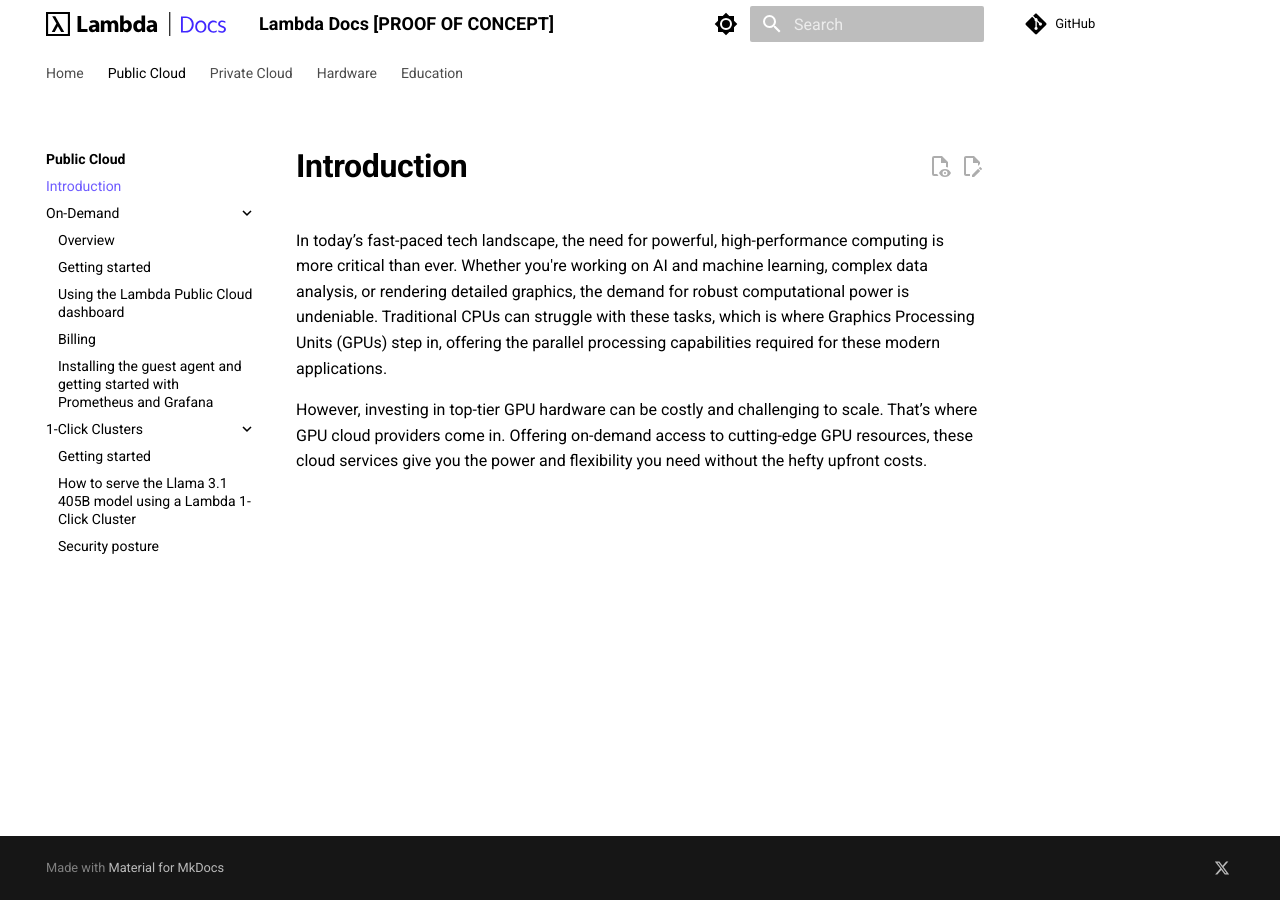
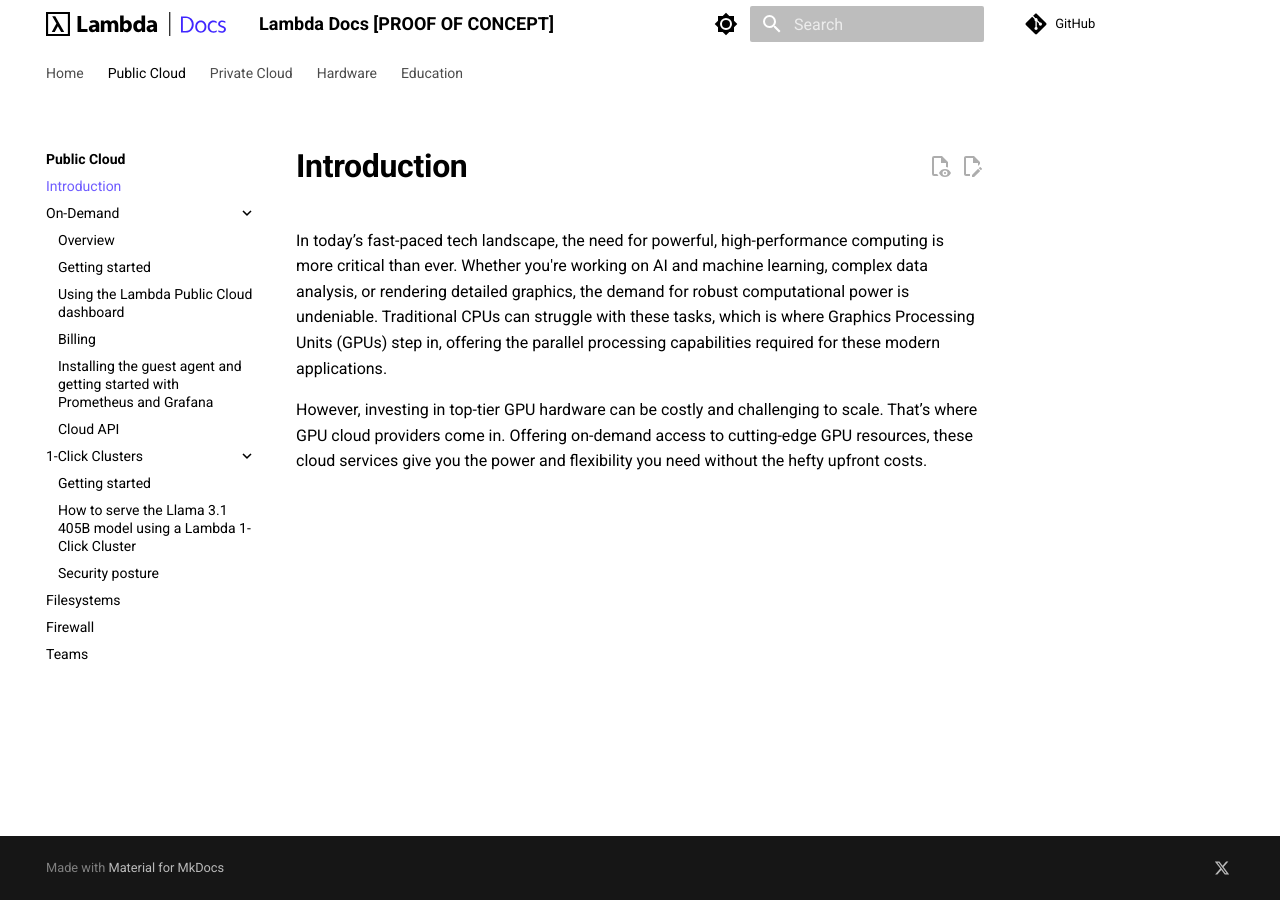
Before and after one commit to cbrownstein-lambda/lambda-docs-mkdocs, an MkDocs documentation site: the page built from docs/public-cloud/index.md, in a window 1280 px wide. Built offline with MkDocs 1.6.1 and Material for MkDocs 9.7.7, drawn with Linux system fonts in a browser that asks for light colours; a script that is not in the unit is left out; comment, search, counter and statistics services are not loaded.

Commit message:
Update mkdocs.yml

```diff
--- a/mkdocs.yml
+++ b/mkdocs.yml
@@ -39,10 +39,14 @@
       - public-cloud/on-demand/dashboard.md
       - public-cloud/on-demand/billing.md
       - public-cloud/on-demand/guest-agent.md
+      - public-cloud/on-demand/cloud-api.md
     - 1-Click Clusters:
       - public-cloud/1-click-clusters/getting-started.md
       - public-cloud/1-click-clusters/serving-llama-3_1-405b.md
       - public-cloud/1-click-clusters/security-posture.md
+    - public-cloud/filesystems.md
+    - public-cloud/firewalls.md
+    - public-cloud/teams.md
   - Private Cloud:
       - private-cloud/index.md
   - Hardware:
```
